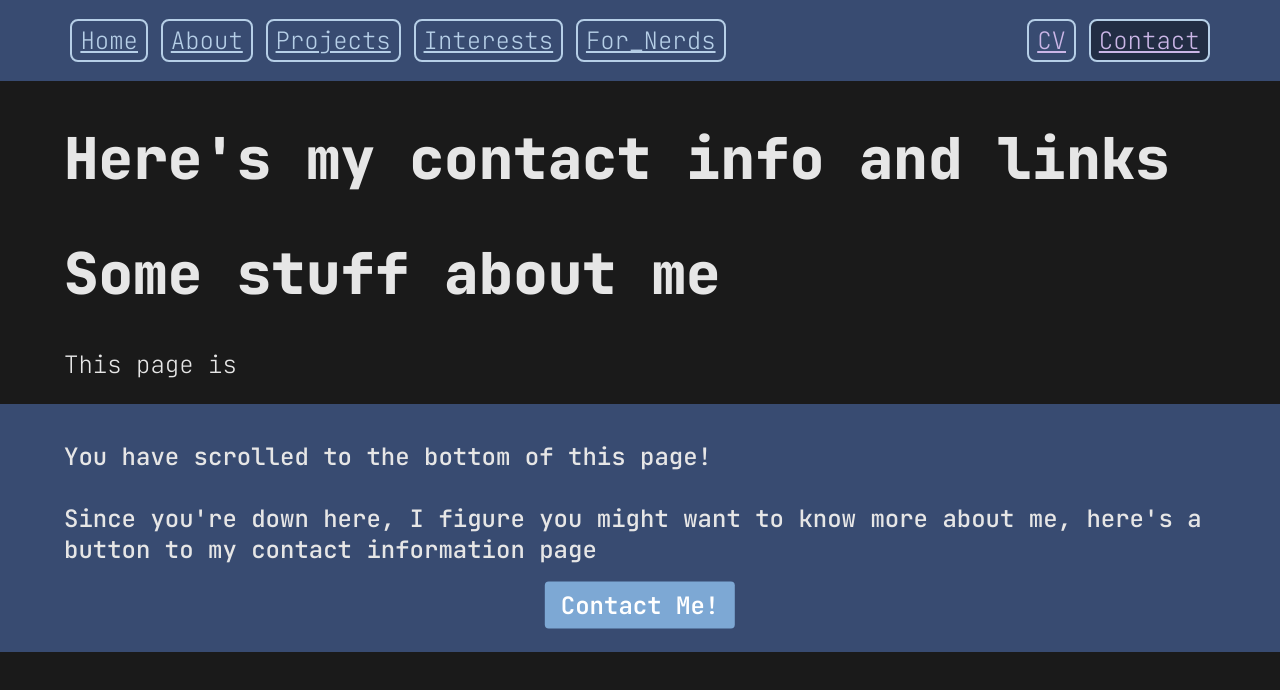
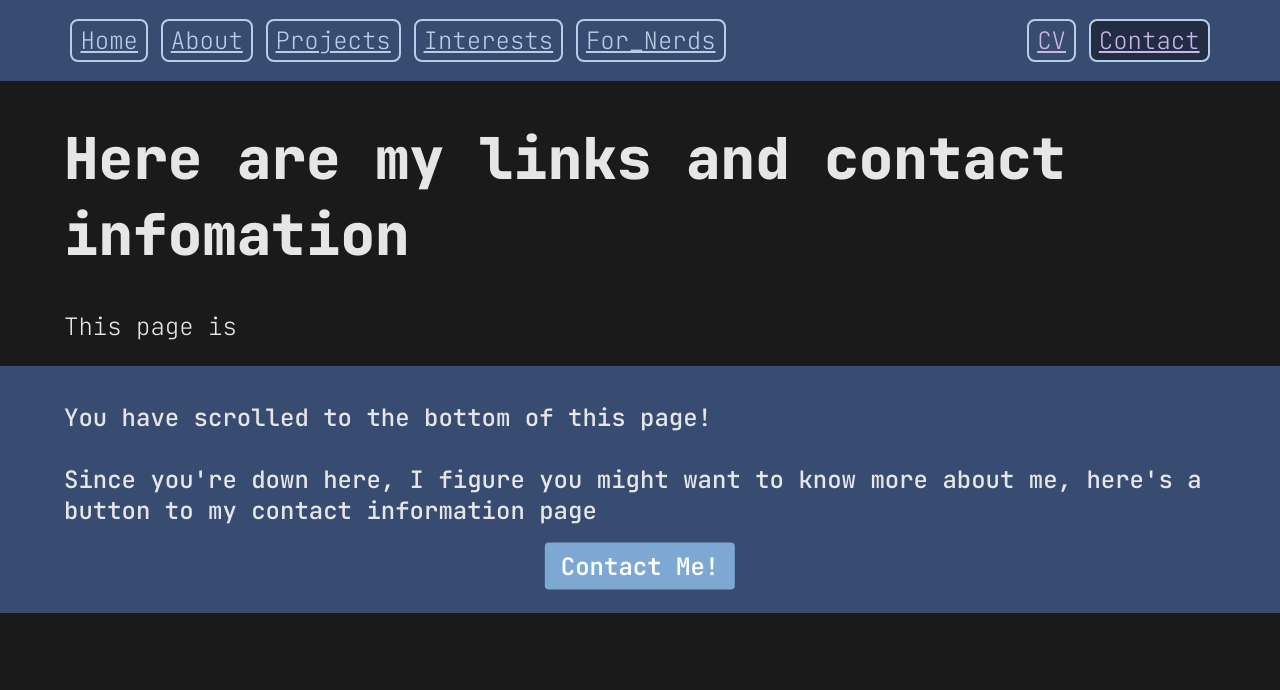
Before and after one commit to yaq1n0/yet-another-portfolio-site, a plain HTML site: page contact.html in a window 1280 px wide. Drawn offline with Linux system fonts and the light colour scheme.

Commit message:
I want a subway sandwich (small fix)

```diff
--- a/contact.html
+++ b/contact.html
@@ -30,12 +30,10 @@
         </div>
     </div>
 
-    <h1 class="title-text welcome-left"> Here's my contact info and links </h1>
-
     <div>
-        <h1 class="title-text welcome-left"> Some stuff about me </h1>
+        <h1 class="title-text welcome-left"> Here are my links and contact infomation </h1>
         <p class="welcome-paragraph">
-        This page is
+            This page is
         </p>
     </div>
 
```
